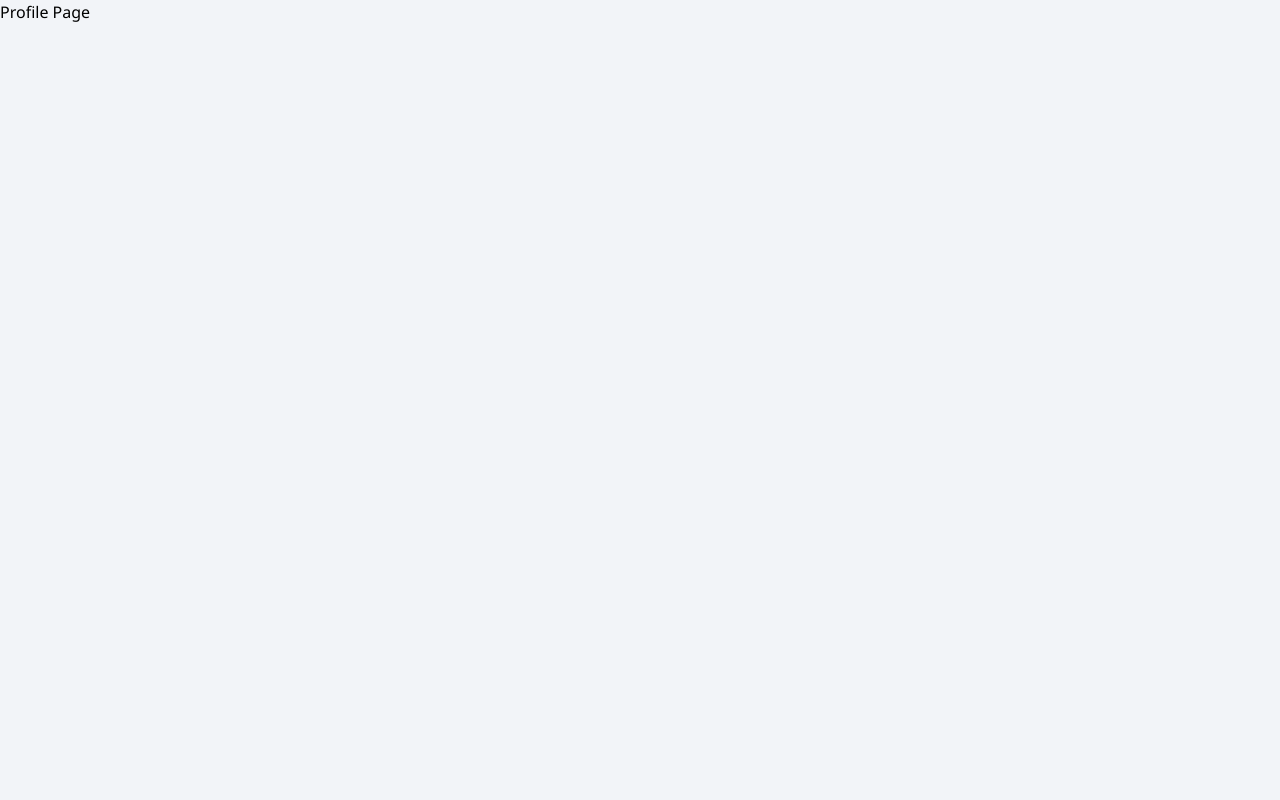
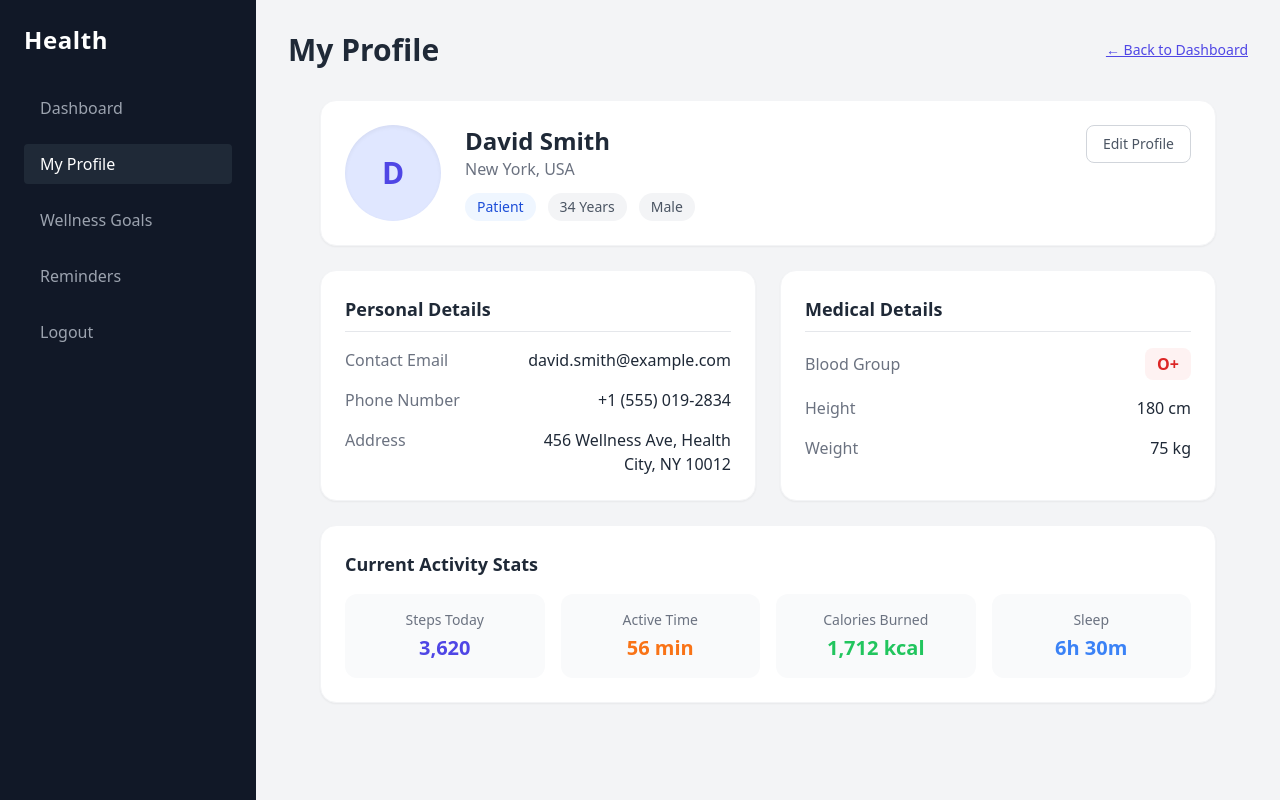
Before and after one commit to ashmit0206/Hackathon, a React app in the folder frontend/healthcare/: page /profile in a window 1280 px wide. Built offline with nearby package versions, Linux system fonts and the light colour scheme; the HTML template or start-up script is replaced by a standard one.

Commit message:
patientProfile

```diff
--- a/frontend/healthcare/src/App.jsx
+++ b/frontend/healthcare/src/App.jsx
@@ -4,6 +4,7 @@ import Login from "./pages/Login";
 import Dashboard from "./pages/Dashboard";
 import ProviderDashboard from "./pages/ProviderDashboard";
 import PatientStatus from "./pages/PatientStatus";
+import PatientProfile from "./pages/PatientProfile"; // Import the new file
 
 function App() {
   return (
@@ -24,10 +25,13 @@ function App() {
         {/* Provider -> Patient Status */}
         <Route path="/patient/:id" element={<PatientStatus />} />
 
+        <Route path="/profile" element={<PatientProfile />} /> {/* New Route */}
+
         {/* Other pages */}
         <Route path="/profile" element={<div>Profile Page</div>} />
         <Route path="/goals" element={<div>Goals Page</div>} />
         <Route path="/reminders" element={<div>Reminders Page</div>} />
+
 
         {/* Logout */}
         <Route path="/logout" element={<Login />} />
--- /dev/null
+++ b/frontend/healthcare/src/pages/PatientProfile.jsx
@@ -0,0 +1,160 @@
+import React from "react";
+import { useNavigate } from "react-router-dom";
+
+const PatientProfile = () => {
+  const navigate = useNavigate();
+
+  // Mock Data for the patient
+  const patientData = {
+    name: "David Smith",
+    age: 34,
+    gender: "Male",
+    location: "New York, USA",
+    email: "david.smith@example.com",
+    phone: "+1 (555) 019-2834",
+    address: "456 Wellness Ave, Health City, NY 10012",
+    bloodGroup: "O+",
+    height: "180 cm",
+    weight: "75 kg",
+    stats: {
+      steps: "3,620",
+      activeTime: "56 min",
+      sleep: "6h 30m",
+      calories: "1,712 kcal"
+    }
+  };
+
+  return (
+    <div className="min-h-screen flex bg-gray-100 font-sans">
+
+      {/* SIDEBAR (Reusable) */}
+      <aside className="w-64 bg-gray-900 text-white flex flex-col p-6 hidden md:flex">
+        <h2 className="text-2xl font-bold mb-8 tracking-wide">Health</h2>
+        <nav className="space-y-4">
+          <button onClick={() => navigate("/dashboard")} className="block w-full text-left py-2 px-4 rounded hover:bg-gray-800 text-gray-400 hover:text-white transition">
+            Dashboard
+          </button>
+          <button onClick={() => navigate("/profile")} className="block w-full text-left py-2 px-4 rounded bg-gray-800 text-white font-medium">
+            My Profile
+          </button>
+          <button onClick={() => navigate("/goals")} className="block w-full text-left py-2 px-4 rounded hover:bg-gray-800 text-gray-400 hover:text-white transition">
+            Wellness Goals
+          </button>
+          <button onClick={() => navigate("/reminders")} className="block w-full text-left py-2 px-4 rounded hover:bg-gray-800 text-gray-400 hover:text-white transition">
+            Reminders
+          </button>
+          <button onClick={() => navigate("/")} className="block w-full text-left py-2 px-4 rounded hover:bg-gray-800 text-gray-400 hover:text-white transition mt-8">
+            Logout
+          </button>
+        </nav>
+      </aside>
+
+      {/* MAIN CONTENT */}
+      <main className="flex-1 p-8 overflow-y-auto">
+
+        {/* Header */}
+        <header className="flex justify-between items-center mb-8">
+          <h1 className="text-3xl font-bold text-gray-800">My Profile</h1>
+          <button
+            onClick={() => navigate("/dashboard")}
+            className="text-sm text-indigo-600 hover:text-indigo-800 font-medium underline"
+          >
+            &larr; Back to Dashboard
+          </button>
+        </header>
+
+        <div className="max-w-4xl mx-auto space-y-6">
+
+          {/* 1. TOP PROFILE CARD */}
+          <div className="bg-white rounded-2xl shadow-sm p-6 flex flex-col md:flex-row items-center md:items-start gap-6 border border-gray-100">
+            {/* Avatar Placeholder */}
+            <div className="w-24 h-24 bg-indigo-100 rounded-full flex items-center justify-center text-indigo-600 text-3xl font-bold shadow-inner">
+              {patientData.name.charAt(0)}
+            </div>
+
+            <div className="text-center md:text-left flex-1">
+              <h2 className="text-2xl font-bold text-gray-800">{patientData.name}</h2>
+              <p className="text-gray-500">{patientData.location}</p>
+              <div className="flex flex-wrap justify-center md:justify-start gap-3 mt-3">
+                <span className="bg-blue-50 text-blue-700 px-3 py-1 rounded-full text-sm font-medium">Patient</span>
+                <span className="bg-gray-100 text-gray-600 px-3 py-1 rounded-full text-sm">{patientData.age} Years</span>
+                <span className="bg-gray-100 text-gray-600 px-3 py-1 rounded-full text-sm">{patientData.gender}</span>
+              </div>
+            </div>
+
+            <button className="px-4 py-2 border border-gray-300 rounded-lg text-gray-600 hover:bg-gray-50 transition text-sm font-medium">
+              Edit Profile
+            </button>
+          </div>
+
+          <div className="grid grid-cols-1 md:grid-cols-2 gap-6">
+
+            {/* 2. PERSONAL INFORMATION */}
+            <div className="bg-white rounded-2xl shadow-sm p-6 border border-gray-100">
+              <h3 className="text-lg font-semibold text-gray-800 mb-4 border-b pb-2">Personal Details</h3>
+              <div className="space-y-4">
+                <div className="flex justify-between">
+                  <span className="text-gray-500">Contact Email</span>
+                  <span className="text-gray-800 font-medium">{patientData.email}</span>
+                </div>
+                <div className="flex justify-between">
+                  <span className="text-gray-500">Phone Number</span>
+                  <span className="text-gray-800 font-medium">{patientData.phone}</span>
+                </div>
+                <div className="flex justify-between">
+                  <span className="text-gray-500">Address</span>
+                  <span className="text-gray-800 font-medium text-right w-1/2">{patientData.address}</span>
+                </div>
+              </div>
+            </div>
+
+            {/* 3. PHYSICAL & MEDICAL INFO */}
+            <div className="bg-white rounded-2xl shadow-sm p-6 border border-gray-100">
+              <h3 className="text-lg font-semibold text-gray-800 mb-4 border-b pb-2">Medical Details</h3>
+              <div className="space-y-4">
+                <div className="flex justify-between items-center">
+                  <span className="text-gray-500">Blood Group</span>
+                  <span className="bg-red-50 text-red-600 px-3 py-1 rounded-lg font-bold">{patientData.bloodGroup}</span>
+                </div>
+                <div className="flex justify-between">
+                  <span className="text-gray-500">Height</span>
+                  <span className="text-gray-800 font-medium">{patientData.height}</span>
+                </div>
+                <div className="flex justify-between">
+                  <span className="text-gray-500">Weight</span>
+                  <span className="text-gray-800 font-medium">{patientData.weight}</span>
+                </div>
+              </div>
+            </div>
+          </div>
+
+          {/* 4. HEALTH STATS OVERVIEW */}
+          <div className="bg-white rounded-2xl shadow-sm p-6 border border-gray-100">
+            <h3 className="text-lg font-semibold text-gray-800 mb-4">Current Activity Stats</h3>
+            <div className="grid grid-cols-2 md:grid-cols-4 gap-4">
+              <div className="p-4 bg-gray-50 rounded-xl text-center">
+                <p className="text-gray-500 text-sm mb-1">Steps Today</p>
+                <p className="text-xl font-bold text-indigo-600">{patientData.stats.steps}</p>
+              </div>
+              <div className="p-4 bg-gray-50 rounded-xl text-center">
+                <p className="text-gray-500 text-sm mb-1">Active Time</p>
+                <p className="text-xl font-bold text-orange-500">{patientData.stats.activeTime}</p>
+              </div>
+              <div className="p-4 bg-gray-50 rounded-xl text-center">
+                <p className="text-gray-500 text-sm mb-1">Calories Burned</p>
+                <p className="text-xl font-bold text-green-500">{patientData.stats.calories}</p>
+              </div>
+              <div className="p-4 bg-gray-50 rounded-xl text-center">
+                <p className="text-gray-500 text-sm mb-1">Sleep</p>
+                <p className="text-xl font-bold text-blue-500">{patientData.stats.sleep}</p>
+              </div>
+            </div>
+          </div>
+
+        </div>
+      </main>
+    </div>
+  );
+};
+
+export default PatientProfile;
```
Also changed, not shown: frontend/healthcare/src/pages/Login.jsx (line endings or trailing spaces).
